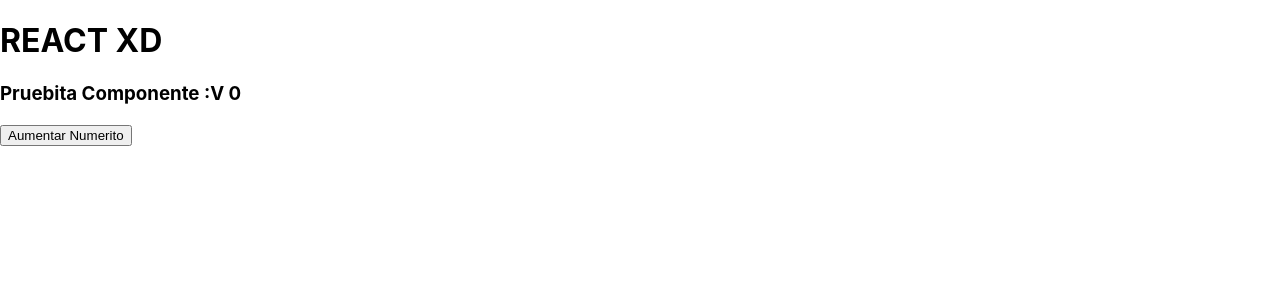
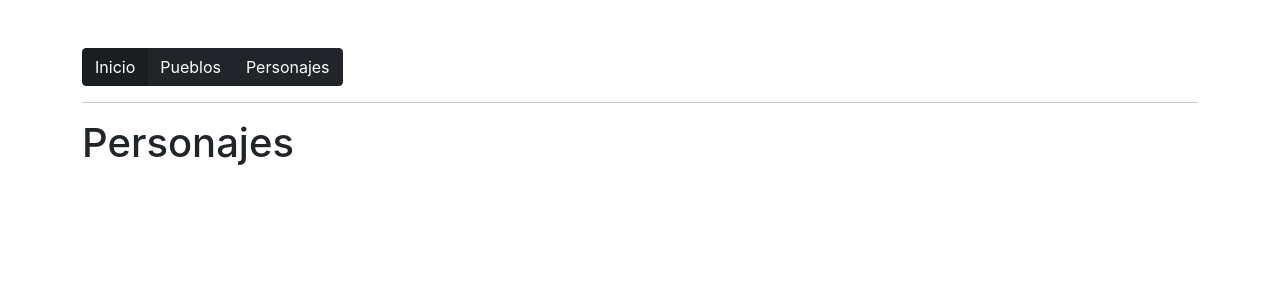
Before and after one commit to dafaak/react, a React (Create React App) app in the folder isr-app/: page /personajes in a window 1280 px wide. Shown: the top 300 px of the page. Built offline with nearby package versions, Linux system fonts and the light colour scheme.

Commit message:
react router

```diff
--- a/isr-app/package.json
+++ b/isr-app/package.json
@@ -8,6 +8,7 @@
     "@testing-library/user-event": "^12.8.3",
     "react": "^17.0.2",
     "react-dom": "^17.0.2",
+    "react-router-dom": "^5.2.0",
     "react-scripts": "4.0.3",
     "web-vitals": "^1.1.2"
   },
--- a/isr-app/public/index.html
+++ b/isr-app/public/index.html
@@ -24,6 +24,7 @@
       work correctly both with client-side routing and a non-root public URL.
       Learn how to configure a non-root public URL by running `npm run build`.
     -->
+    <link href="https://cdn.jsdelivr.net/npm/bootstrap@5.0.2/dist/css/bootstrap.min.css" rel="stylesheet" integrity="sha384-EVSTQN3/azprG1Anm3QDgpJLIm9Nao0Yz1ztcQTwFspd3yD65VohhpuuCOmLASjC" crossorigin="anonymous">
     <title>React App</title>
   </head>
   <body>
--- a/isr-app/src/App.js
+++ b/isr-app/src/App.js
@@ -1,12 +1,48 @@
-import Contador from "./components/Contador";
+import React from "react";
+import {
+    BrowserRouter as Router,
+    Switch,
+    Route,
+    Link,
+    NavLink
+} from "react-router-dom";
+import {Personajes} from "./components/personajes";
+import {Pueblos} from "./components/pueblos";
+import {Inicio} from "./components/inicio";
 
 function App() {
     return (
-        <div>
-            <h1>REACT XD</h1>
-            <Contador>
-            </Contador>
-        </div>
+        <Router>
+            <div className={'container mt-5'}>
+                <div className={'btn-group'}>
+                    <NavLink to={'/'} className={'btn btn-dark active'} activeClassName={'active'}>
+                        Inicio
+                    </NavLink>
+                    <Link to={'/pueblos'} className={'btn btn-dark'}>
+                        Pueblos
+                    </Link>
+                    <Link to={'/personajes'} className={'btn btn-dark'}>
+                        Personajes
+                    </Link>
+                </div>
+                <hr/>
+                <Switch>
+                    <Route path={'/personajes'}>
+                        <Personajes>
+                        </Personajes>
+                    </Route>
+                    <Route path={'/pueblos'}>
+                        <Pueblos>
+                        </Pueblos>
+                    </Route>
+                    <Route path={'/'}>
+                        <Inicio>
+                        </Inicio>
+                    </Route>
+                </Switch>
+            </div>
+
+        </Router>
     );
 }
 
--- a/isr-app/src/components/Contador.js
+++ /dev/null
@@ -1,17 +0,0 @@
-import React, {Fragment, useState} from "react";
-
-const Contador = () => {
-
-    const [numerito, setNumerito] = useState(0);
-    const aumentar = () => {
-        console.log('me diste click :V')
-        setNumerito(numerito + 1)
-    }
-    return (
-        <Fragment>
-            <h3>Pruebita Componente :V {numerito}</h3>
-            <button onClick={aumentar}> Aumentar Numerito</button>
-        </Fragment>
-    );
-}
-export default Contador;
--- /dev/null
+++ b/isr-app/src/components/inicio.jsx
@@ -0,0 +1,9 @@
+import React from "react";
+
+export const Inicio = () => {
+    return (
+        <div>
+            <h1>Inicio</h1>
+        </div>
+    )
+}
--- /dev/null
+++ b/isr-app/src/components/personajes.jsx
@@ -0,0 +1,9 @@
+import React from "react";
+
+export const Personajes = () => {
+    return (
+        <div>
+            <h1>Personajes</h1>
+        </div>
+    )
+}
--- /dev/null
+++ b/isr-app/src/components/pueblos.jsx
@@ -0,0 +1,9 @@
+import React from "react";
+
+export const Pueblos = () => {
+    return (
+        <div>
+            <h1>Pueblos</h1>
+        </div>
+    )
+}
```
Also changed, not shown: 1 other file (tests, documents, lock files or other folders).
